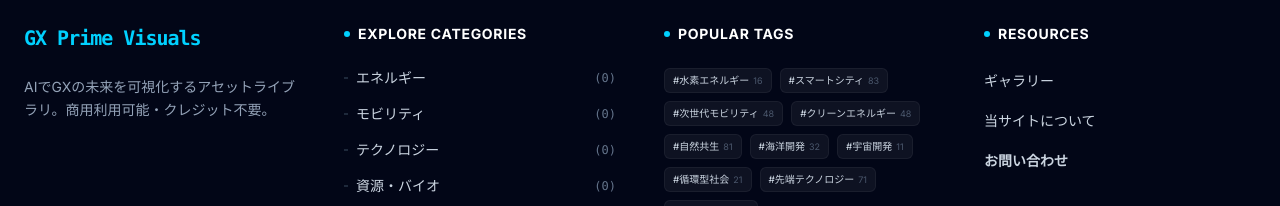
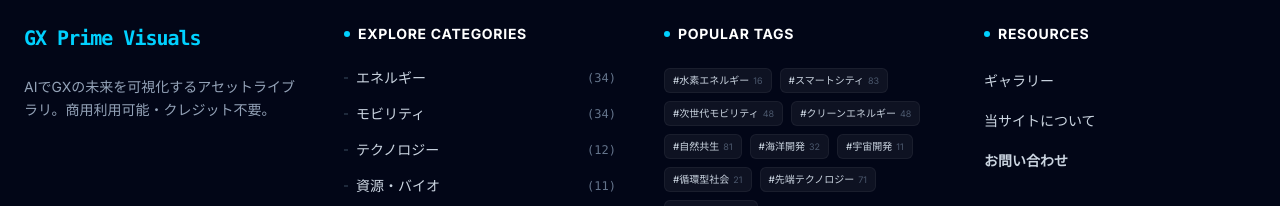
Before and after one commit to Kitagit761007/ai-material-prime, a Next.js app: page / in a window 1280 px wide. Shown: the part 11791-11997 px from the top of the page. Built offline with nearby package versions, Linux system fonts and the light colour scheme; no server answers.

Commit message:
Update Footer.tsx

```diff
--- a/components/Footer.tsx
+++ b/components/Footer.tsx
@@ -1,18 +1,19 @@
 "use client";
 
 import Link from "next/link";
-import assets from "../data/assets.json";
+import assetsData from "../data/assets.json";
 
 export default function Footer() {
     const currentYear = new Date().getFullYear();
 
-    // カウントを復活させる改良ロジック（.trim() を追加して安全性を強化）
-    const getCategoryCount = (catName: string) => {
-        return assets.filter(item => item.category?.trim() === catName).length;
+    const getCategoryCount = (id: string) => {
+        return (assetsData as any[]).filter(item => item.category === id).length;
     };
 
-    const getTagCount = (tagName: string) => {
-        return assets.filter(item => item.tags.some(tag => tag.trim() === `#${tagName}`)).length;
+    const getTagCount = (name: string) => {
+        return (assetsData as any[]).filter(item =>
+            item.tags && item.tags.some((t: string) => t.includes(name))
+        ).length;
     };
 
     return (
@@ -28,14 +29,14 @@ export default function Footer() {
                         <h3 className="text-white font-bold text-sm tracking-wider uppercase flex items-center gap-2"><span className="w-1.5 h-1.5 bg-gx-cyan rounded-full" />Explore Categories</h3>
                         <ul className="grid grid-cols-1 gap-4">
                             {[
-                                { id: "エネルギー", name: "エネルギー" },
-                                { id: "モビリティ", name: "モビリティ" },
-                                { id: "テクノロジー", name: "テクノロジー" },
-                                { id: "資源・バイオ", name: "資源・バイオ" },
-                                { id: "スマートシティ", name: "スマートシティ" }
+                                { id: "Energy", name: "エネルギー" },
+                                { id: "Mobility", name: "モビリティ" },
+                                { id: "Tech", name: "テクノロジー" },
+                                { id: "Resource", name: "資源・バイオ" },
+                                { id: "SmartCity", name: "スマートシティ" }
                             ].map((cat) => (
                                 <li key={cat.id}>
-                                    <Link href={`/categories/${encodeURIComponent(cat.id)}`} className="text-slate-300 hover:text-gx-cyan transition-colors text-sm flex items-center justify-between group">
+                                    <Link href={`/categories/${cat.id}`} className="text-slate-300 hover:text-gx-cyan transition-colors text-sm flex items-center justify-between group">
                                         <div className="flex items-center gap-2"><span className="w-1 h-0.5 bg-slate-800 group-hover:bg-gx-cyan transition-colors" />{cat.name}</div>
                                         <span className="text-xs text-slate-500 font-mono">({getCategoryCount(cat.id)})</span>
                                     </Link>
```
